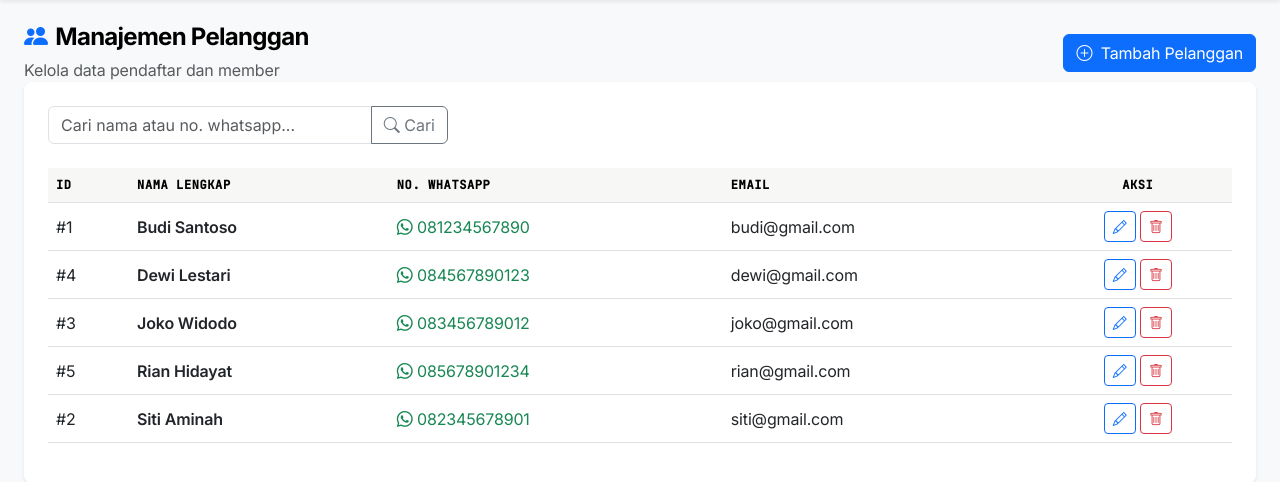
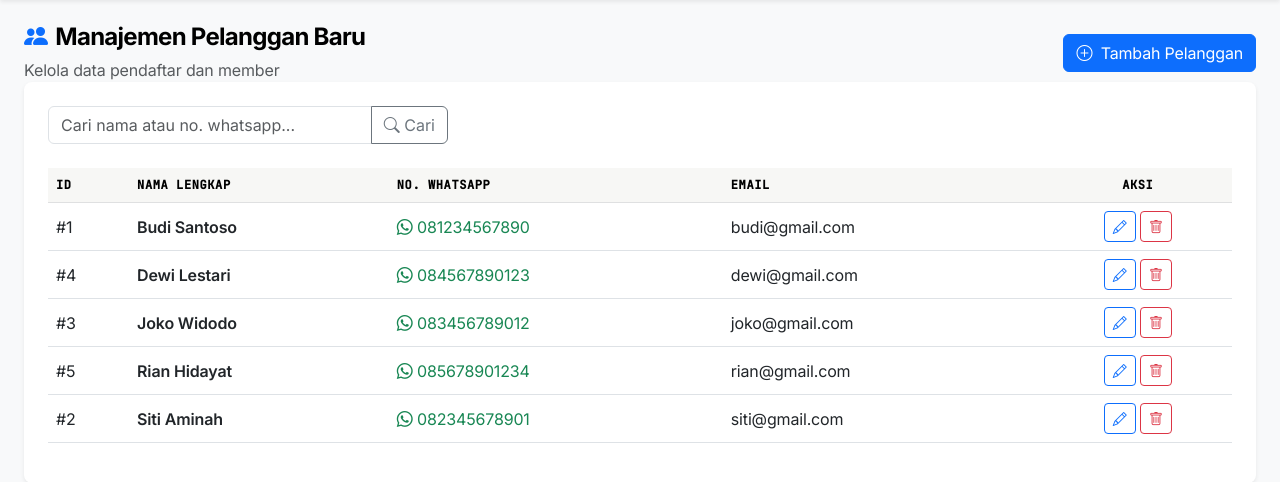
Before and after one commit to nilaaulia1224/SMSportCenter, a PHP site: page /SMSportCenter/pelanggan/index.php in a window 1280 px wide. Shown: the part 79-561 px from the top of the page. Run offline with PHP 8.4, Linux system fonts and the light colour scheme; a user stored in the database is signed in; data comes from the database, SQL or seed files in the repository.

Commit message:
perbaikan

```diff
--- a/pelanggan/index.php
+++ b/pelanggan/index.php
@@ -22,7 +22,7 @@ $pelanggan = $stmt->fetchAll();
 
 <div class="page-header d-flex justify-content-between align-items-center">
     <div>
-        <h4><i class="bi bi-people-fill me-2 text-primary"></i>Manajemen Pelanggan</h4>
+        <h4><i class="bi bi-people-fill me-2 text-primary"></i>Manajemen Pelanggan Baru</h4>
         <p class="text-muted mb-0">Kelola data pendaftar dan member</p>
     </div>
     <a href="tambah.php" class="btn btn-primary">
```
Also changed, not shown: uploads/bukti_pembayaran/bukti_27_1785216694.jpeg (added), uploads/bukti_pembayaran/bukti_28_1785216885.jpeg (added), uploads/bukti_pembayaran/bukti_29_1785219871.jpeg (added).
